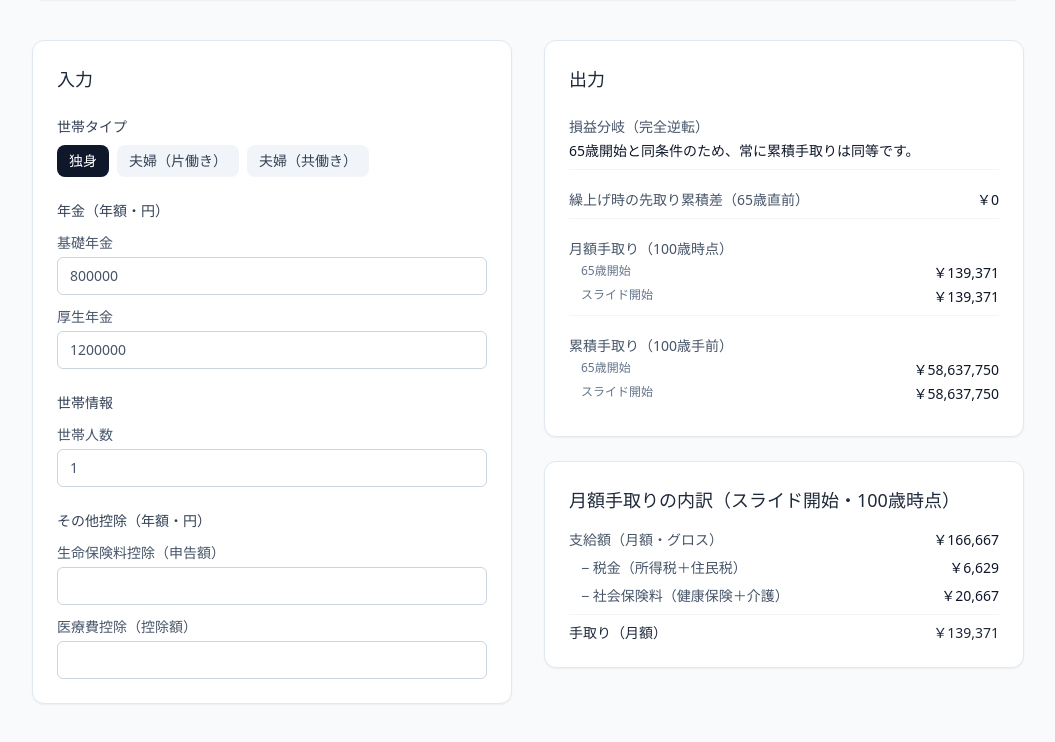
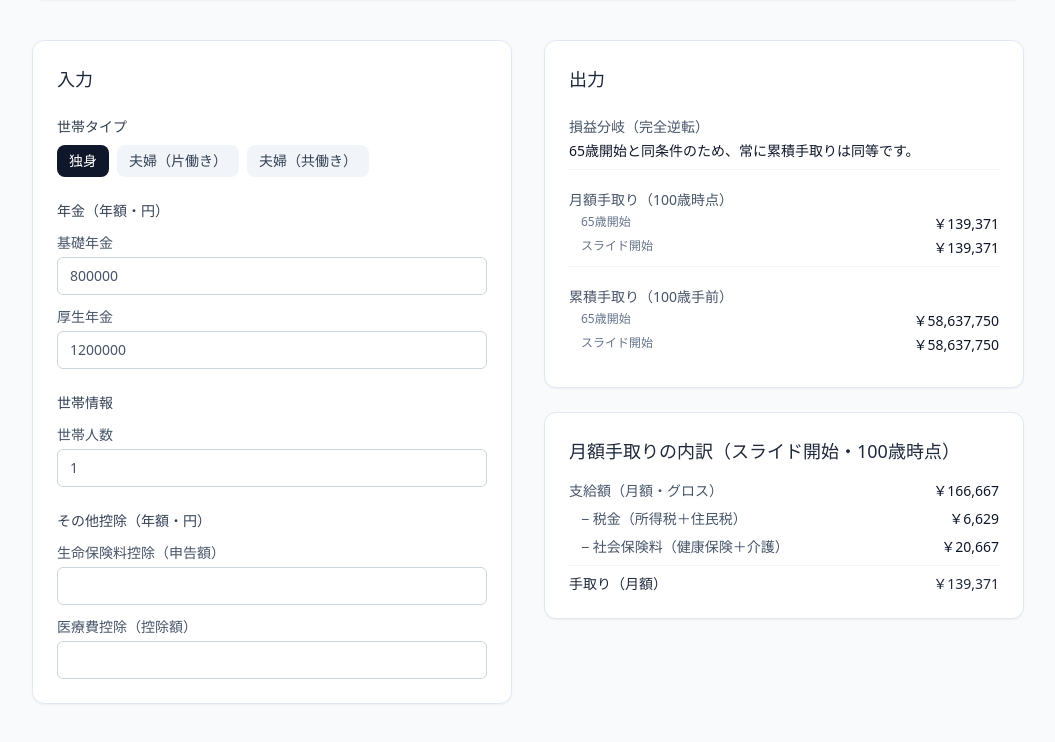
Before and after one commit to yoko345/pension_simulator, a Next.js app: page / in a window 1280 px wide. Shown: the part 897-1639 px from the top of the page, without its empty margins (112-1167 px from the left). Built offline with nearby package versions, Linux system fonts and the light colour scheme.

Commit message:
繰上げ時の先取り累積差（65歳直前）の項目は受給開始日を65歳より前にしたときのみ表示するように修正。また、65というマジックナンバーの登場回数が多いので、定数化する修正

```diff
--- a/src/components/pension/PensionOutput.tsx
+++ b/src/components/pension/PensionOutput.tsx
@@ -1,17 +1,18 @@
 "use client";
 
 import { formatYen } from "@/lib/format-yen";
-import type { MonthlyResult } from "@/lib/calculations";
+import { AGE_STANDARD, type MonthlyResult } from "@/lib/calculations";
 import { AGE_END } from "./pension-defaults";
 
 export type PensionOutputProps = {
     breakevenLabel: string;
     takeAhead: number;
+    startAgeYears: number;
     last: MonthlyResult;
     last65: MonthlyResult;
 };
 
-export function PensionOutput({ breakevenLabel, takeAhead, last, last65 }: PensionOutputProps) {
+export function PensionOutput({ breakevenLabel, takeAhead, startAgeYears, last, last65 }: PensionOutputProps) {
     return (
         <div className="rounded-xl border border-slate-200 bg-white p-6 shadow-sm">
             <h2 className="mb-4 text-lg font-medium text-slate-800">出力</h2>
@@ -20,10 +21,12 @@
                     <dt className="text-slate-600">損益分岐（完全逆転）</dt>
                     <dd className="mt-1 font-medium text-slate-900">{breakevenLabel}</dd>
                 </div>
-                <div className="flex justify-between gap-4 border-b border-slate-100 py-2">
-                    <dt className="text-slate-600">繰上げ時の先取り累積差（65歳直前）</dt>
-                    <dd className="text-right tabular-nums text-slate-900">{formatYen(takeAhead)}</dd>
-                </div>
+                {startAgeYears < AGE_STANDARD && (
+                    <div className="flex justify-between gap-4 border-b border-slate-100 py-2">
+                        <dt className="text-slate-600">繰上げ時の先取り累積差（65歳直前）</dt>
+                        <dd className="text-right tabular-nums text-slate-900">{formatYen(takeAhead)}</dd>
+                    </div>
+                )}
                 <div className="border-b border-slate-100 py-2">
                     <dt className="text-slate-600">月額手取り（100歳時点）</dt>
                     <div className="mt-1 space-y-1">
--- a/src/components/pension/PensionSimulator.tsx
+++ b/src/components/pension/PensionSimulator.tsx
@@ -1,6 +1,6 @@
 "use client";
 
-import { AGE_END, AGE_START, annualAt65FromInput, applyFamilyPreset, buildChartRows, earlyTakeAheadAmount, findBreakdownMonth, findBreakevenMonth, pensionAnnualFactor, runScenario, type FamilyPreset, type UserInput } from "@/lib/calculations";
+import { AGE_END, AGE_STANDARD, AGE_START, annualAt65FromInput, applyFamilyPreset, buildChartRows, earlyTakeAheadAmount, findBreakdownMonth, findBreakevenMonth, pensionAnnualFactor, runScenario, type FamilyPreset, type UserInput } from "@/lib/calculations";
 import { useEffect, useMemo, useRef, useState } from "react";
 import { PensionBreakdown } from "./PensionBreakdown";
 import { PensionChart } from "./PensionChart";
@@ -20,7 +20,7 @@
     const [householdSize, setHouseholdSize] = useState(defaultPensionInput.family.householdSize);
     const [lifeInsurance, setLifeInsurance] = useState(defaultPensionInput.insurance.lifeInsurance);
     const [medicalExpense, setMedicalExpense] = useState(defaultPensionInput.insurance.medicalExpense);
-    const [startAgeMonths, setStartAgeMonths] = useState(65 * 12);
+    const [startAgeMonths, setStartAgeMonths] = useState(AGE_STANDARD * 12);
     const [showBreakeven, setShowBreakeven] = useState(false);
     const breakevenTimerRef = useRef<ReturnType<typeof setTimeout> | null>(null);
 
@@ -51,7 +51,7 @@
     );
 
     const annual65 = useMemo(() => annualAt65FromInput(input), [input]);
-    const results65 = useMemo(() => runScenario(input, 65, annual65), [input, annual65]);
+    const results65 = useMemo(() => runScenario(input, AGE_STANDARD, annual65), [input, annual65]);
     const resultsSlide = useMemo(() => runScenario(input, startAgeYears, annual65), [input, startAgeYears, annual65]);
 
     const chartData = useMemo(() => buildChartRows(results65, resultsSlide), [results65, resultsSlide]);
@@ -73,8 +73,8 @@
     };
 
     const breakevenIdx = useMemo(() => {
-        if (startAgeYears === 65) return null;
-        if (startAgeYears < 65) return findBreakdownMonth(cumSlide, cum65);
+        if (startAgeYears === AGE_STANDARD) return null;
+        if (startAgeYears < AGE_STANDARD) return findBreakdownMonth(cumSlide, cum65);
         return findBreakevenMonth(cumSlide, cum65);
     }, [startAgeYears, cumSlide, cum65]);
 
@@ -85,11 +85,11 @@
             : null;
 
     const breakevenLabel = (() => {
-        if (startAgeYears === 65) {
+        if (startAgeYears === AGE_STANDARD) {
             return `65歳開始と同条件のため、常に累積手取りは同等です。`;
         }
 
-        const isLookingForBreakdown = startAgeYears < 65;
+        const isLookingForBreakdown = startAgeYears < AGE_STANDARD;
 
         if (breakevenIdx === null) {
             if (isLookingForBreakdown) {
@@ -170,6 +170,7 @@
                     <PensionOutput
                         breakevenLabel={breakevenLabel}
                         takeAhead={takeAhead}
+                        startAgeYears={startAgeYears}
                         last={last}
                         last65={last65}
                     />
--- a/src/components/pension/pension-defaults.ts
+++ b/src/components/pension/pension-defaults.ts
@@ -1,11 +1,9 @@
-import type { UserInput } from "@/lib/calculations";
-
-export const AGE_START = 60;
-export const AGE_END = 100;
+export { AGE_END, AGE_STANDARD, AGE_START } from "@/lib/calculations";
+import { AGE_STANDARD, type UserInput } from "@/lib/calculations";
 
 export const defaultPensionInput: UserInput = {
     pension: { basic: 800_000, employee: 1_200_000, spousePension: 0 },
     family: { hasSpouse: false, spouseIncome: 0, householdSize: 1 },
     insurance: { lifeInsurance: 0, medicalExpense: 0 },
-    startAgeYears: 65,
+    startAgeYears: AGE_STANDARD,
 };
--- a/src/lib/calculations.ts
+++ b/src/lib/calculations.ts
@@ -33,8 +33,8 @@
 
 export const AGE_START = 60;
 export const AGE_END = 100;
+export const AGE_STANDARD = 65; // 標準受給開始年齢
 const MONTHS = (AGE_END - AGE_START) * 12;
-const REF_AGE = 65;
 const EARLY_RATE = 0.004;
 const LATE_RATE = 0.007;
 
@@ -57,7 +57,7 @@
 
 /** 65歳満額を基準とした年額係数 */
 export function pensionAnnualFactor(startAgeYears: number): number {
-    const monthsEarly = Math.round((REF_AGE - startAgeYears) * 12);
+    const monthsEarly = Math.round((AGE_STANDARD - startAgeYears) * 12);
     if (monthsEarly > 0) {
         return 1 - EARLY_RATE * monthsEarly;
     }
@@ -109,7 +109,7 @@
 }
 
 function nursingInsuranceRate(ageYears: number): number {
-    if (ageYears < 65) return 0;
+    if (ageYears < AGE_STANDARD) return 0;
     if (ageYears < 75) return 0.018;
     return 0.024;
 }
@@ -234,7 +234,7 @@
 
 /** 繰上げ等で65歳到達直前（65歳開始がまだ0円のとき）の先取り累積差 */
 export function earlyTakeAheadAmount(results65: MonthlyResult[], resultsSlide: MonthlyResult[]): number {
-    const idx = monthsFrom60ToAgeYears(REF_AGE) - 1;
+    const idx = monthsFrom60ToAgeYears(AGE_STANDARD) - 1;
     if (idx < 0) return 0;
     return resultsSlide[idx]!.cumulativeNet - results65[idx]!.cumulativeNet;
 }
```
